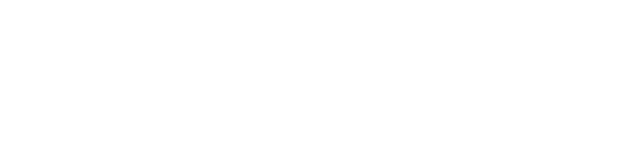
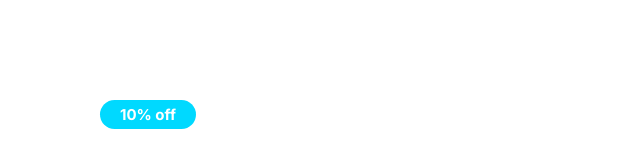
Before and after one commit to stymid/moshify, a website: page index.html in a window 1280 px wide. Shown: the whole page, without its empty margins (0-640 px from the left). Drawn offline with nearby package versions, Linux system fonts and the light colour scheme.

Commit message:
Build badge component

```diff
--- a/css/styles.css
+++ b/css/styles.css
@@ -23,6 +23,7 @@ body {
   color: var(--color-body);
   font-size: 2.4rem;
   line-height: 1.5;
+  margin: 10rem;
 }
 h1,
 h2,
@@ -93,6 +94,33 @@ a {
     font-size: 1.5rem;
   }
 }
+/* Badges */
+
+.badge {
+  border-radius: 20px;
+  color: #ffffff;
+  font-size: 2rem;
+  font-weight: 600;
+  padding: 0.5rem 2rem;
+  white-space: nowrap;
+}
+.badge--primary {
+  background-color: var(--color-primary);
+}
+.badge--secondary {
+  background-color: var(--color-secondary);
+}
+.badge--small {
+  font-size: 1.6rem;
+}
+@media screen and (min-width: 1024px) {
+  .badge {
+    font-size: 1.5rem;
+  }
+  .badge--small {
+    font-size: 1.2rem;
+  }
+}
 /* Navigation Bar */
 .nav {
   background: #000;
--- a/index.html
+++ b/index.html
@@ -23,5 +23,7 @@
     <link rel="apple-touch-icon" sizes="72x72" href="images/favicon-md.png" />
     <link rel="apple-touch-icon" sizes="144x144" href="images/favicon-lg.png" />
   </head>
-  <body></body>
+  <body>
+    <span class="badge badge--secondary">10% off</span>
+  </body>
 </html>
```
Also changed, not shown: components/badges.html (added, +4 -0 lines).
